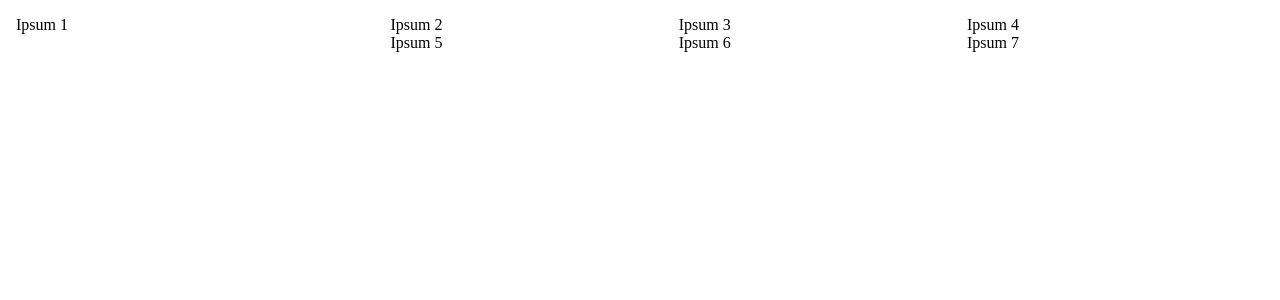
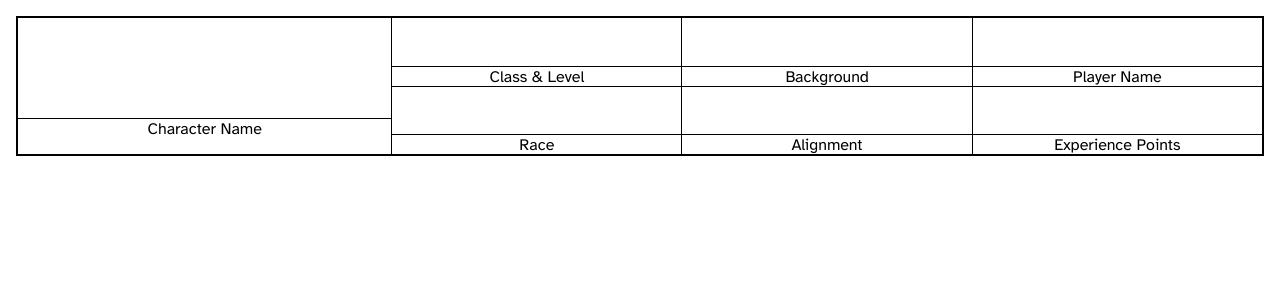
Before and after one commit to sheldon-groeneveld/5e-Character-Sheet, a React (Vite) app: page /CharacterName in a window 1280 px wide. Shown: the top 300 px of the page. Built offline with nearby package versions, Linux system fonts and the light colour scheme.

Commit message:
add inputs, labels, and styling to character info section

```diff
--- a/src/App.scss
+++ b/src/App.scss
@@ -1,10 +1,4 @@
-* {
-  box-sizing: border-box;
-  margin: 0;
-  padding: 0;
-}
-
-a {
-  text-decoration: none;
-  color: inherit;
-}
+@use "./styles/partials/variables" as *;
+@use "./styles/partials/mixins" as *;
+@use "./styles/partials/fonts" as *;
+@use "./styles/partials/resets" as *;
--- a/src/components/CharacterInfo/CharacterInfo.scss
+++ b/src/components/CharacterInfo/CharacterInfo.scss
@@ -2,10 +2,17 @@
   display: flex;
   flex-direction: row;
   flex-wrap: nowrap;
-  padding: 16px;
+  margin: 16px;
+  border: 2px solid black;
+  border-bottom: 1px solid black;
+  height: 140px;
 
   &__name {
     width: 30%;
+    padding: 16px 0;
+    display: flex;
+    flex-direction: column;
+    border-bottom: 1px solid black;
   }
 
   &__wrapper {
@@ -16,6 +23,22 @@
   }
 
   &__item {
-    width: 33%;
+    flex: 1 1 33%;
+    border-left: 1px solid black;
+    border-bottom: 1px solid black;
+    display: flex;
+    flex-direction: column;
+  }
+
+  &__input {
+    flex-grow: 1;
+  }
+
+  &__label {
+    width: 100%;
+    border-top: 1px solid black;
+    text-align: center;
+    height: 20px;
+    line-height: 20px;
   }
 }
--- a/src/components/CharacterInfo/CharacterInfo.tsx
+++ b/src/components/CharacterInfo/CharacterInfo.tsx
@@ -4,26 +4,73 @@ function CharacterInfo() {
   return (
     <section className="character-info">
       <div className="character-info__name">
-        <p>Ipsum 1</p>
+        <input
+          type="text"
+          id="character-name"
+          className="character-info__input"
+        />
+        <label htmlFor="character-name" className="character-info__label">
+          Character Name
+        </label>
       </div>
+
       <div className="character-info__wrapper">
         <div className="character-info__item">
-          <p>Ipsum 2</p>
+          <input
+            type="text"
+            id="class-and-level"
+            className="character-info__input"
+          />
+          <label htmlFor="class-and-level" className="character-info__label">
+            Class & Level
+          </label>
         </div>
+
         <div className="character-info__item">
-          <p>Ipsum 3</p>
+          <input
+            type="text"
+            id="background"
+            className="character-info__input"
+          />
+          <label htmlFor="background" className="character-info__label">
+            Background
+          </label>
         </div>
+
         <div className="character-info__item">
-          <p>Ipsum 4</p>
+          <input
+            type="text"
+            id="player-name"
+            className="character-info__input"
+          />
+          <label htmlFor="player-name" className="character-info__label">
+            Player Name
+          </label>
         </div>
+
         <div className="character-info__item">
-          <p>Ipsum 5</p>
+          <input type="text" id="race" className="character-info__input" />
+          <label htmlFor="race" className="character-info__label">
+            Race
+          </label>
         </div>
+
         <div className="character-info__item">
-          <p>Ipsum 6</p>
+          <input type="text" id="alignment" className="character-info__input" />
+          <label htmlFor="alignment" className="character-info__label">
+            Alignment
+          </label>
         </div>
+
         <div className="character-info__item">
-          <p>Ipsum 7</p>
+          <input
+            type="text"
+            id="experience-points"
+            className="character-info__input"
+          />
+          <label htmlFor="experience-points" className="character-info__label">
+            Experience Points
+          </label>
         </div>
       </div>
     </section>
--- a/src/styles/partials/_resets.scss
+++ b/src/styles/partials/_resets.scss
@@ -51,6 +51,11 @@ input,
 textarea,
 select {
   font: inherit;
+  border: none;
+}
+
+input:focus {
+  outline: 0;
 }
 
 @media (prefers-reduced-motion: reduce) {
--- /dev/null
+++ b/src/styles/partials/_variables.scss
@@ -0,0 +1,9 @@
+$tablet-breakpoint: 768px;
+$desktop-breakpoint: 1280px;
+// $primary-dark: #0c1e1a;
+// $primary-accent: #1e6655;
+// $primary-background: #effaf7;
+// $secondary-accent: #b7cec9;
+// $secondary-background: #e4efec;
+// $secondary-light: #ffffff;
+// $error-state: #b10606;
```
